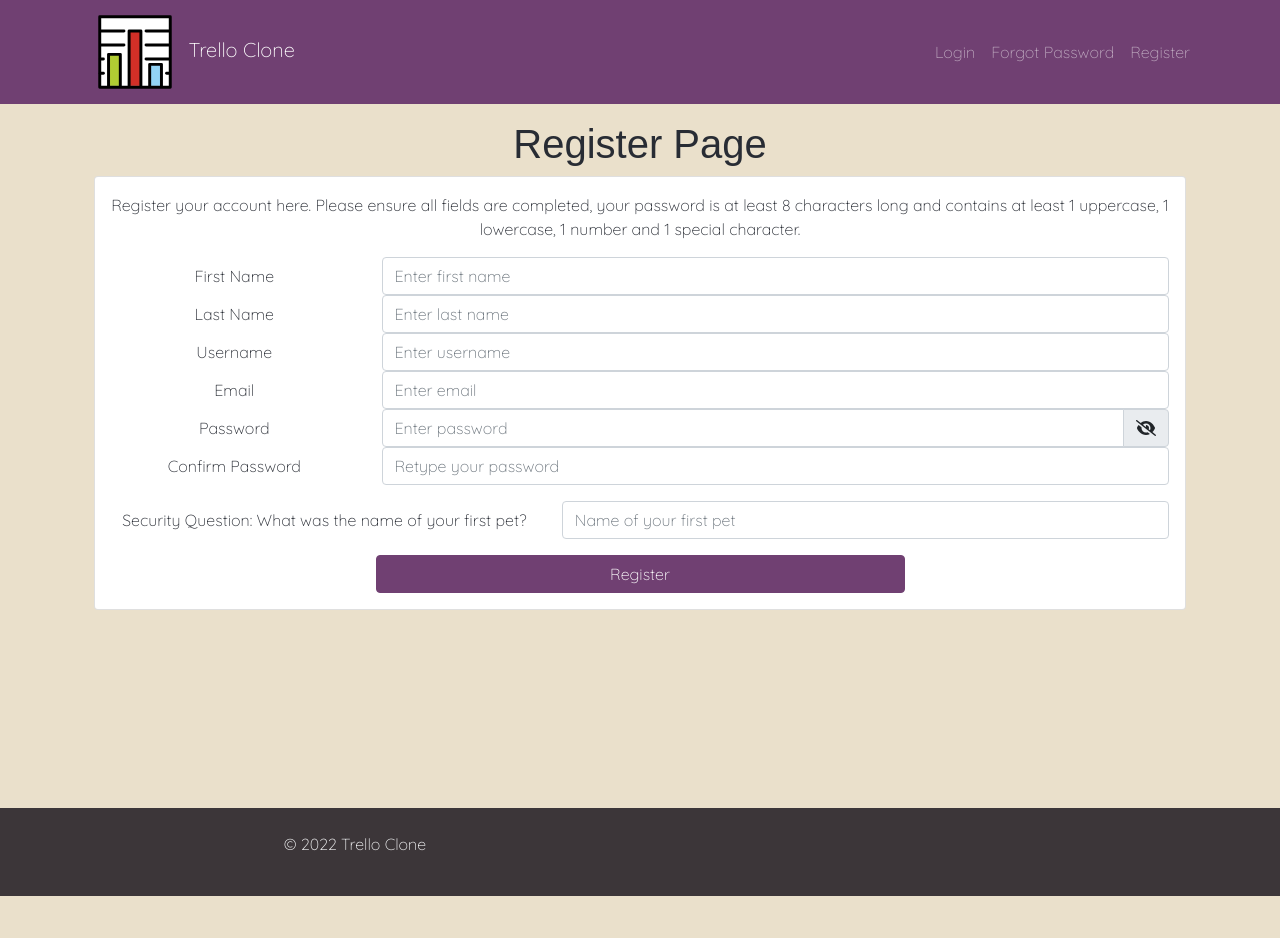
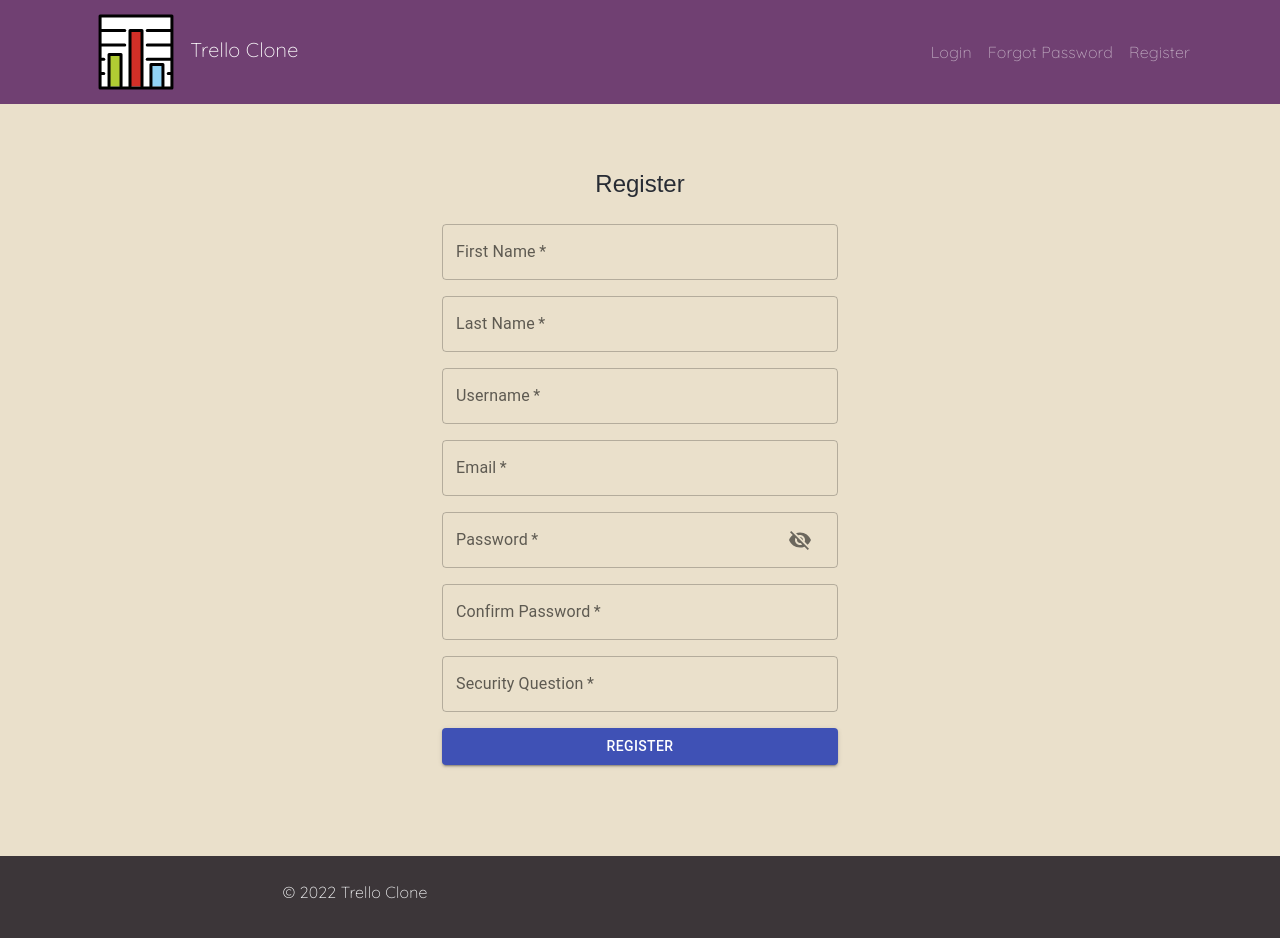
Before and after one commit to Himel-Nath/TrelloClone, a React (Create React App) app in the folder frontend/: page /register in a window 1280 px wide. Shown: the top 938 px of the page. Before the commit the page ends 896 px from the top, so only its background shows below. Built offline with nearby package versions, Linux system fonts and the light colour scheme; a web font is replaced by a local one.

Commit message:
added password validation, changed form layout

```diff
--- a/frontend/package.json
+++ b/frontend/package.json
@@ -9,7 +9,9 @@
     "@fortawesome/fontawesome-svg-core": "^6.5.1",
     "@fortawesome/free-solid-svg-icons": "^6.5.1",
     "@fortawesome/react-fontawesome": "^0.2.0",
-    "@mui/icons-material": "^5.8.4",
+    "@material-ui/core": "^4.12.4",
+    "@material-ui/icons": "^4.11.3",
+    "@mui/icons-material": "^5.14.19",
     "@mui/lab": "^5.0.0-alpha.90",
     "@mui/material": "^5.9.0",
     "@testing-library/jest-dom": "^5.16.4",
--- a/frontend/src/components/LoginForm.js
+++ b/frontend/src/components/LoginForm.js
@@ -60,6 +60,7 @@ function LoginForm(props) {
                                 <TextField
                                 required
                                 fullWidth
+                                type="password"
                                 id="password"
                                 label="Password"
                                 name="password"
@@ -72,7 +73,7 @@ function LoginForm(props) {
 
 
                             <Button
-                            variant="primary"
+                            variant="contained"
                             sx={{ mt: 3, mb: 2 }}
                             type="submit" onClick={submitLoginForm}>
                                 Login
--- a/frontend/src/components/RegisterForm.js
+++ b/frontend/src/components/RegisterForm.js
@@ -1,7 +1,18 @@
-import React, {useState} from "react";
-import { Button, Card, Col, Form, InputGroup, Row } from "react-bootstrap";
-import { FontAwesomeIcon } from "@fortawesome/react-fontawesome";
-import { faEye, faEyeSlash } from "@fortawesome/free-solid-svg-icons";
+import {useState} from 'react';
+import Button from '@material-ui/core/Button';
+import CssBaseline from '@mui/material/CssBaseline';
+import TextField from '@mui/material/TextField';
+import Grid from '@mui/material/Grid';
+import Box from '@mui/material/Box';
+import Typography from '@mui/material/Typography';
+import Container from '@mui/material/Container';
+import { createTheme, ThemeProvider } from '@mui/material/styles';
+import { InputAdornment, IconButton } from "@material-ui/core";
+import Visibility from "@material-ui/icons/Visibility";
+import VisibilityOff from "@material-ui/icons/VisibilityOff";
+import Tooltip from '@mui/material/Tooltip';
+
+const theme = createTheme()
 
 function RegisterForm(props){
 
@@ -42,13 +53,13 @@ function RegisterForm(props){
         return errors;
     }
 
-    const togglePassword = () => setShowPassword(!showPassword)
+    const handleClickShowPassword = () => setShowPassword(!showPassword)
+    const handleMouseDownPassword = () => setShowPassword(!showPassword)
 
     function submitRegisterForm(event){
         event.preventDefault();
 
         const passwordErrors = validatePassword(password)
-        console.log(passwordErrors)
         const errors = [...passwordErrors]
 
         if (password !== confirmPassword) {
@@ -68,90 +79,166 @@ function RegisterForm(props){
     }
 
     return(
+        <ThemeProvider theme={theme}>
+            <Container component="main" maxWidth="xs">
+                <CssBaseline />
+                <Box
+                    sx={{
+                        marginTop: 8,
+                        display: 'flex',
+                        flexDirection: 'column',
+                        alignItems: 'center',
+                    }}
+                >
+                    <Typography component="h1" variant="h5">
+                        Register
+                    </Typography>
+                    <Box component="form" onSubmit={submitRegisterForm} sx={{ mt: 3 }}>
+                        <Grid container spacing={2}>
+                            <Grid item xs={12}>
+                                <TextField
+                                required
+                                fullWidth
+                                id="formFirstName"
+                                label="First Name"
+                                name="fName"
+                                autoComplete="name"
+                                placeholder="Enter first name"
+                                value={fName}
+                                onChange={(e)=> setFName(e.target.value)}
+                                />
+                            </Grid>
 
-        <Card>
-            <Card.Body>
-                <p>Register your account here. Please ensure all fields are completed, your password is at least 8 characters long and contains at least 1 uppercase, 1 lowercase, 1 number and 1 special character.</p>
+                            <Grid item xs={12}>
+                                <TextField
+                                required
+                                fullWidth
+                                id="formLastName"
+                                label="Last Name"
+                                name="lName"
+                                autoComplete="family-name"
+                                placeholder="Enter last name"
+                                value={lName}
+                                onChange={(e)=> setLName(e.target.value)}
+                                />
+                            </Grid>
 
-                <Form onSubmit={submitRegisterForm}>
-                    <Form.Group controlId="formFirstName" as={Row}>
-                        <Form.Label column sm={3}>First Name</Form.Label>
-                        <Col sm={9}>
-                            <Form.Control type="text" placeholder="Enter first name" value={fName} onChange={(e)=>setFName(e.target.value)} required/>
-                        </Col>
-                    </Form.Group>
+                            <Grid item xs={12}>
+                                <TextField
+                                required
+                                fullWidth
+                                id="formUsername"
+                                label="Username"
+                                name="username"
+                                autoComplete="username"
+                                placeholder="Enter username"
+                                value={username}
+                                onChange={(e)=> setUsername(e.target.value)}
+                                />
+                            </Grid>
 
-                    <Form.Group controlId="formLastName" as={Row}>
-                        <Form.Label column sm={3}>Last Name</Form.Label>
-                        <Col sm={9}>
-                            <Form.Control type="text" placeholder="Enter last name" value={lName} onChange={(e)=>setLName(e.target.value)} required/>
-                        </Col>
-                    </Form.Group>
+                            <Grid item xs={12}>
+                                <TextField
+                                required
+                                fullWidth
+                                id="formEmail"
+                                label="Email"
+                                name="email"
+                                autoComplete="email"
+                                placeholder="Enter email"
+                                value={email}
+                                onChange={(e)=> setEmail(e.target.value)}
+                                />
+                            </Grid>
 
-                    <Form.Group controlId="formUsername" as={Row}>
-                        <Form.Label column sm={3}>Username</Form.Label>
-                        <Col sm={9}>
-                            <Form.Control type="text" placeholder="Enter username" value={username} onChange={(e)=>setUsername(e.target.value)} required/>
-                        </Col>
-                    </Form.Group>
+                            <Grid item xs={12}>
+                                <Tooltip
+                                    title={
+                                        formErrors.length>0 ? (
+                                            <ul style={{margin: 0}}>
+                                                {formErrors.map((error, index) => (
+                                                    <li key={index}>{error}</li>
+                                                ))}
+                                            </ul>
+                                        ):('')
+                                    }
+                                        arrow placement="right"
+                                >
+                                    <TextField
+                                        required
+                                        fullWidth
+                                        id="formPassword"
+                                        label="Password"
+                                        name="password"
+                                        type={showPassword ? "text" : "password"}
+                                        placeholder="Enter password"
+                                        value={password}
+                                        onChange={(e)=>{
+                                            setFormErrors(validatePassword(e.target.value))
+                                            setPassword(e.target.value)
+                                        }}
+                                        InputProps={{
+                                            endAdornment: (
+                                                <InputAdornment position="end">
+                                                    <IconButton
+                                                    aria-label={showPassword ? "Hide password" : "Show Password"}
+                                                    onClick = {handleClickShowPassword}
+                                                    onMouseDown = {handleMouseDownPassword}
+                                                    >
+                                                        {showPassword ? <Visibility/> : <VisibilityOff/>}
+                                                    </IconButton>
+                                                </InputAdornment>
+                                            )
+                                        }}
+                                        error={formErrors.length > 0}
+                                    />
+                                </Tooltip>
+                            </Grid>
 
-                    <Form.Group controlId="formEmail" as={Row}>
-                        <Form.Label column sm={3}>Email</Form.Label>
-                        <Col sm={9}>
-                            <Form.Control type="email" placeholder="Enter email" value={email} onChange={(e)=>setEmail(e.target.value)} required/>
-                        </Col>
-                    </Form.Group>
+                            <Grid item xs={12}>
+                                <TextField
+                                 required
+                                 fullWidth
+                                 id="formConfirmPassword"
+                                 label="Confirm Password"
+                                 name="confirmPassword"
+                                 type="password"
+                                 placeholder="Retype password"
+                                 value={confirmPassword}
+                                 onChange={(e)=>setConfirmPassword(e.target.value)}
+                                />
+                            </Grid>
 
-                    <Form.Group controlId="formPassword" as={Row}>
-                        <Form.Label column sm={3}>Password</Form.Label>
-                        <Col sm={9}>
-                            <InputGroup>
-                                <Form.Control
-                                    type={showPassword ? "text" : "password"}
-                                    placeholder="Enter password"
-                                    value={password}
-                                    onChange={(e)=>setPassword(e.target.value)}
-                                    required
+                            <Grid item xs={12}>
+                                <TextField
+                                required
+                                fullWidth
+                                id="formAnswer"
+                                label="Security Question"
+                                name="answer"
+                                placeholder="Enter the name of your first pet"
+                                value={answer}
+                                onChange={(e)=> setAnswer(e.target.value)}
                                 />
-                                <InputGroup.Text>
-                                    <FontAwesomeIcon
-                                        icon={showPassword ? faEye : faEyeSlash}
-                                        onClick={togglePassword}
-                                    />
-                                </InputGroup.Text>
-                            </InputGroup>
-                        </Col>
-                    </Form.Group>
-
-                    <Form.Group controlId="formConfirmPassword" as={Row}>
-                        <Form.Label column sm={3}>Confirm Password</Form.Label>
-                        <Col sm={9}>
-                            <Form.Control type="password" placeholder="Retype your password" value={confirmPassword} onChange={(e)=>setConfirmPassword(e.target.value)} required min={8}/>
-                        </Col>
-                    </Form.Group>
+                            </Grid>
 
 
-                    <Form.Group controlId="formAnswer" className="mt-3" as={Row}>
-                        <Form.Label column sm={5}>Security Question: What was the name of your first pet?</Form.Label>
-                        <Col sm={7}>
-                            <Form.Control type="text" placeholder="Name of your first pet" value={answer} onChange={(e)=>setAnswer(e.target.value)} required/>
-                        </Col>
-                    </Form.Group>
-
-                    {formErrors.length > 0 && (
-                        <div className="alert alert-danger mt-3">
-                            <ul>
-                                {formErrors.map((error, index) => (
-                                    <li key={index}>{error}</li>
-                                ))}
-                            </ul>
-                        </div>
-                    )}
-                    <Button type="submit" className="w-50 mt-3">Register</Button>
-                </Form>
-            </Card.Body>
-        </Card>
-
+                            <Grid item xs={12}>
+                                <Button
+                                    type="submit"
+                                    fullWidth
+                                    variant="contained"
+                                    color="primary"
+                                    sx={{ mt: 3, mb: 2 }}
+                                >
+                                    Register
+                                </Button>
+                            </Grid>
+                        </Grid>
+                    </Box>
+                </Box>
+            </Container>
+        </ThemeProvider>
     );
 }
 
--- a/frontend/src/pages/ForgotPassword.js
+++ b/frontend/src/pages/ForgotPassword.js
@@ -163,7 +163,7 @@ function ForgotPassword() {
             <Grid container justifyContent="flex-end">
               <Grid item>
                 <Link href="/Login" variant="body2">
-                  Rember your password again? This way sir→
+                  Remember your password again?
                 </Link>
               </Grid>
             </Grid>
--- a/frontend/src/pages/Register.js
+++ b/frontend/src/pages/Register.js
@@ -18,7 +18,6 @@ function RegisterPage(){
 
     return(
         <div>
-            <h1>Register Page</h1>
             <Container>
                 <RegisterForm registerUser={RegisterUserHandler}/>
             </Container>
```
Also changed, not shown: 1 other file (tests, documents, lock files or other folders).
